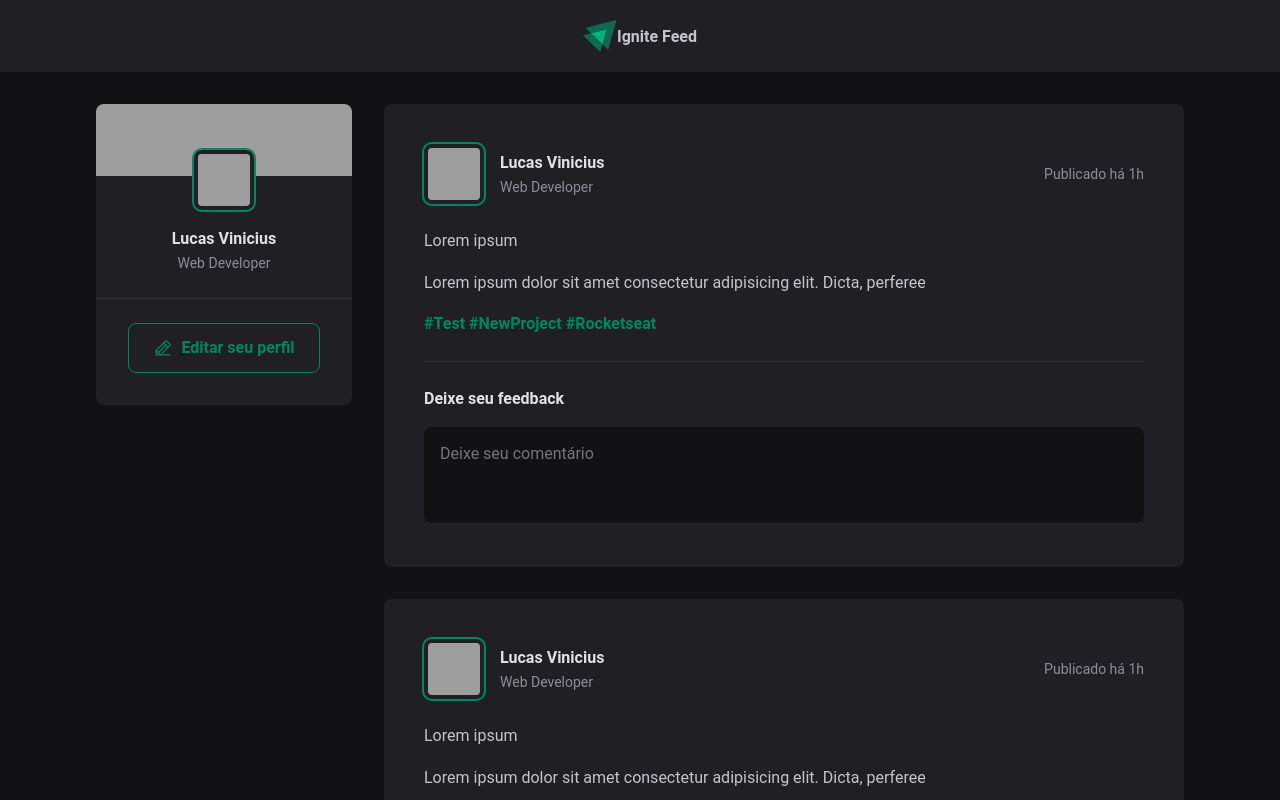
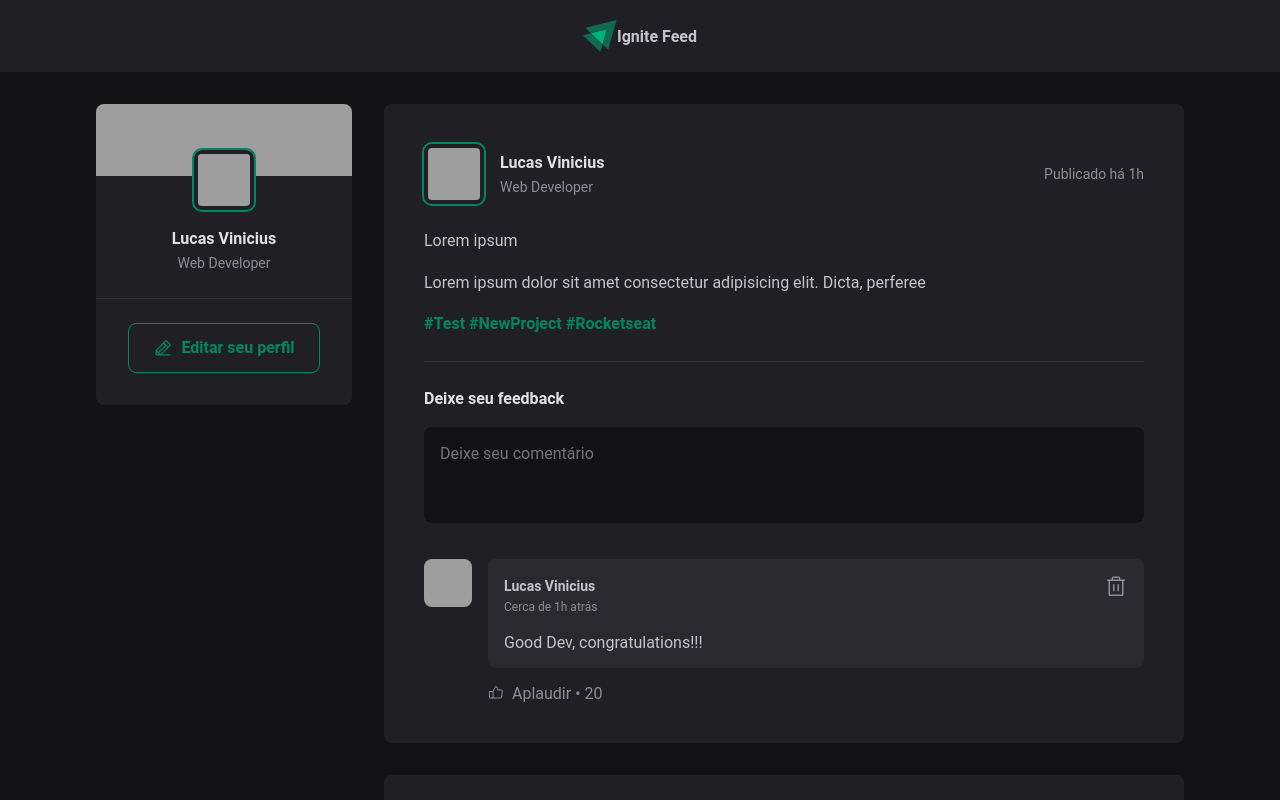
Before and after one commit to lucasviniz/nz-feed, a React app: page / in a window 1280 px wide. Shown: the top 800 px of the page. Built offline with nearby package versions, Linux system fonts and the light colour scheme; grey boxes are pictures that could not be loaded; the HTML template or start-up script is replaced by a standard one.

Commit message:
estilizado area de comentarios, e criado componente avatar

```diff
--- /dev/null
+++ b/src/components/Avatar.jsx
@@ -0,0 +1,8 @@
+/* eslint-disable react/prop-types */
+import styles from './Avatar.module.css';
+
+export function Avatar({hasBorder = true, src}){
+    return (
+        <img className={hasBorder ? styles.avatarWithBorder : styles.avatar} src={src}/>
+    );
+}
--- /dev/null
+++ b/src/components/Avatar.module.css
@@ -0,0 +1,14 @@
+.avatar{
+    width: 3rem;
+    height: 3rem;
+    border-radius: 8px;
+}
+
+.avatarWithBorder{
+    width: calc(3rem + 12px);
+    height: calc(3rem + 12px);
+    border-radius: 8px;
+    object-fit: cover;
+    border: 4px solid var(--gray-800);
+    outline: 2px solid var(--green-500);
+}
--- /dev/null
+++ b/src/components/Comment.jsx
@@ -0,0 +1,38 @@
+import styles from './Comment.module.css';
+import ProfileImg from '../assets/goddesss.png'
+import { ThumbsUp, Trash } from 'phosphor-react';
+import { Avatar } from './Avatar';
+
+export function Comment() {
+    return (
+        <div className={styles.comment}>
+            <Avatar hasBorder={false} src={ProfileImg} />
+
+            <div className={styles.commentBox}>
+                <div className={styles.commentContent}>
+                    <header>
+                        <div className={styles.authorAndTime}>
+                            <strong>Lucas Vinicius</strong>
+                            <time title="11 de Maio ás 08:13h" dateTime="2024/05/12 08:13:00">Cerca de 1h atrás</time>
+                        </div>
+
+                        <button title="Deletar comentário">
+                            <Trash size={24}/>
+                        </button>
+                    </header>
+
+                    <p>Good Dev, congratulations!!!</p>
+                </div>
+
+                <footer>
+                   <button>
+                    <ThumbsUp/>
+                    Aplaudir <span>20</span>
+                   </button>
+                </footer>
+            </div>
+
+
+        </div>
+    )
+}
--- /dev/null
+++ b/src/components/Comment.module.css
@@ -0,0 +1,88 @@
+.comment{
+    margin-top: 1.5rem;
+    display: flex;
+    gap: 1rem;
+}
+
+.comment > img{
+    width: 3rem;
+    height: 3rem;
+    border-radius: 8px;
+    object-fit: cover;
+}
+
+.commentBox{
+    flex: 1;
+}
+
+.commentContent{
+    background: var(--gray-700);
+    border-radius: 8px;
+    padding: 1rem;
+}
+
+.commentContent header{
+    display: flex;
+    align-items: flex-start;
+    justify-content: space-between;
+}
+
+.authorAndTime strong{
+    display: block;
+    font-size: 0.875rem;
+    line-height: 1.6;
+}
+
+.authorAndTime time{
+    display: block;
+    font-size: 0.75rem;
+    line-height: 1.6;
+    color: var(--gray-400);
+}
+
+.commentContent header button{
+    background: transparent;
+    border: 0;
+    color: var(--gray-400);
+    cursor: pointer;
+
+    line-height: 0;
+    border-radius: 4px;
+}
+
+.commentContent header button:hover{
+    color: var(--red-500);
+}
+
+.commentContent p{
+    margin-top: 1rem;
+    color: var(--gray-300);
+}
+
+.commentBox footer{
+    margin-top: 1rem;
+}
+
+.commentBox footer button{
+    background: transparent;
+    border: 0;
+    color: var(--gray-400);
+    cursor: pointer;
+
+    display: flex;
+    align-items: center;
+    border-radius: 2px;
+}
+
+.commentBox footer button:hover{
+    color: var(--green-300);
+}
+
+.commentBox footer button svg{
+    margin-right: 0.5rem;
+}
+
+.commentBox footer button span::before{
+    content: "\2022";
+    padding: 0 0.25rem;
+}
--- a/src/components/Post.jsx
+++ b/src/components/Post.jsx
@@ -1,12 +1,14 @@
 import styles from './Post.module.css';
 import ProfileImg from '../assets/goddesss.png'
+import { Comment } from './Comment';
+import { Avatar } from './Avatar';
 
 export function Post(){
     return (
         <article className={styles.post}>
             <header>
                 <div className={styles.author}>
-                    <img className={styles.avatar} src={ProfileImg} />
+                    <Avatar src={ProfileImg} />
                     <div className={styles.authorInfo}>
                         <strong>Lucas Vinicius</strong>
                         <span>Web Developer</span>
@@ -39,6 +41,11 @@ export function Post(){
                 </footer>
 
             </form>
+
+
+            <div className={styles.commentList}>
+                <Comment/>
+            </div>
         </article>
     )
 }
--- a/src/components/Post.module.css
+++ b/src/components/Post.module.css
@@ -57,15 +57,6 @@
     line-height: 1.6;
 }
 
-.author img {
-    width: calc(3rem + 12px);
-    height: calc(3rem + 12px);
-    border-radius: 8px;
-    object-fit: cover;
-    border: 4px solid var(--gray-800);
-    outline: 2px solid var(--green-500);
-}
-
 .commentForm{
     width: 100%;
     margin-top: 1.5rem;
@@ -117,3 +108,7 @@
 .commentForm button[type=submit]:hover{
     background: var(--green-300);
 }
+
+.commentList {
+    margin-top: 2rem;
+}
--- a/src/components/Sidebar.jsx
+++ b/src/components/Sidebar.jsx
@@ -1,6 +1,7 @@
 import styles from './Sidebar.module.css';
-import GoddessProfile from '../assets/goddesss.png';
+import ProfileImg from '../assets/goddesss.png';
 import { PencilLine } from 'phosphor-react';
+import { Avatar } from './Avatar';
 
 export function Sidebar () {
     return(
@@ -12,7 +13,7 @@ export function Sidebar () {
 
             <div className={styles.profile}>
 
-                <img className={styles.avatar} src={GoddessProfile}/>
+                <Avatar src={ProfileImg}/>
 
                 <strong>Lucas Vinicius</strong>
                 <span>Web Developer</span>
--- a/src/components/Sidebar.module.css
+++ b/src/components/Sidebar.module.css
@@ -17,15 +17,6 @@
 
     margin-top: calc(0px - 1.5rem - 6px);
 
-}
-
-.avatar{
-    width: calc(3rem + 12px);
-    height: calc(3rem + 12px);
-    border-radius: 8px;
-    object-fit: cover;
-    border: 4px solid var(--gray-800);
-    outline: 2px solid var(--green-500);
 }
 
 .profile strong {
--- a/src/global.css
+++ b/src/global.css
@@ -10,6 +10,8 @@
 
     --green-300: #00B37E;
     --green-500: #00875f;
+
+    --red-500: #F75A68;
 }
 
 :focus{
```
